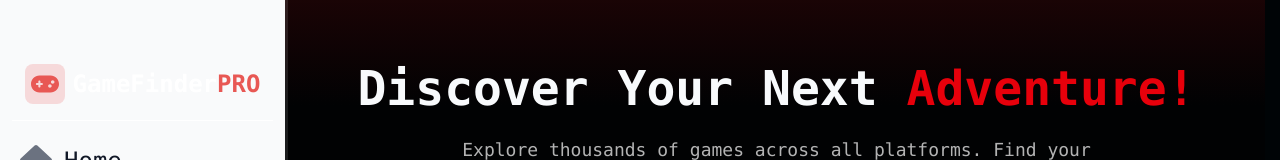
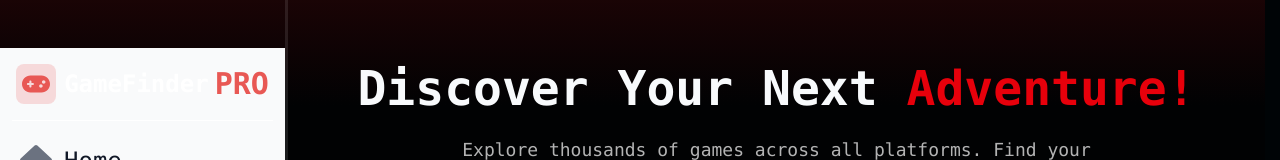
Before and after one commit to DayanVR/game-finder-pro-v2, a Next.js app: page / in a window 1280 px wide. Shown: the top 160 px of the page. Built offline with nearby package versions, Linux system fonts and the light colour scheme; no server answers.

Commit message:
fix: Adjust padding and text size in SidePanel header for improved layout

```diff
--- a/src/features/shared/SidePanel.tsx
+++ b/src/features/shared/SidePanel.tsx
@@ -79,13 +79,13 @@ export default function SidePanel() {
     <ThemeProvider theme={customTheme}>
       <Sidebar
         aria-label="Sidebar with multi-level dropdown example"
-        className="w-72 border-r-[3px] border-white/10 text-white"
+        className="pt-12 w-72 border-r-[3px] border-white/10 text-white"
       >
         <SidebarItems>
-          <h1 className="mt-12 flex items-center justify-center text-2xl font-bold text-white">
-            <Gamepad className="mr-2 size-10 rounded-lg bg-(--color-accent-primary)/20 p-1.5 text-(--color-accent-primary)" />{' '}
+          <h1 className="flex items-center justify-center text-2xl font-bold text-white">
+            <Gamepad className="mr-2 size-10 rounded-lg bg-(--color-accent-primary)/20 p-1.5 text-(--color-accent-primary)" />
             GameFinder
-            <span className="text-(--color-accent-primary)">PRO</span>
+            <span className="text-(--color-accent-primary) text-3xl pl-1.5">PRO</span>
           </h1>
         </SidebarItems>
 
```
